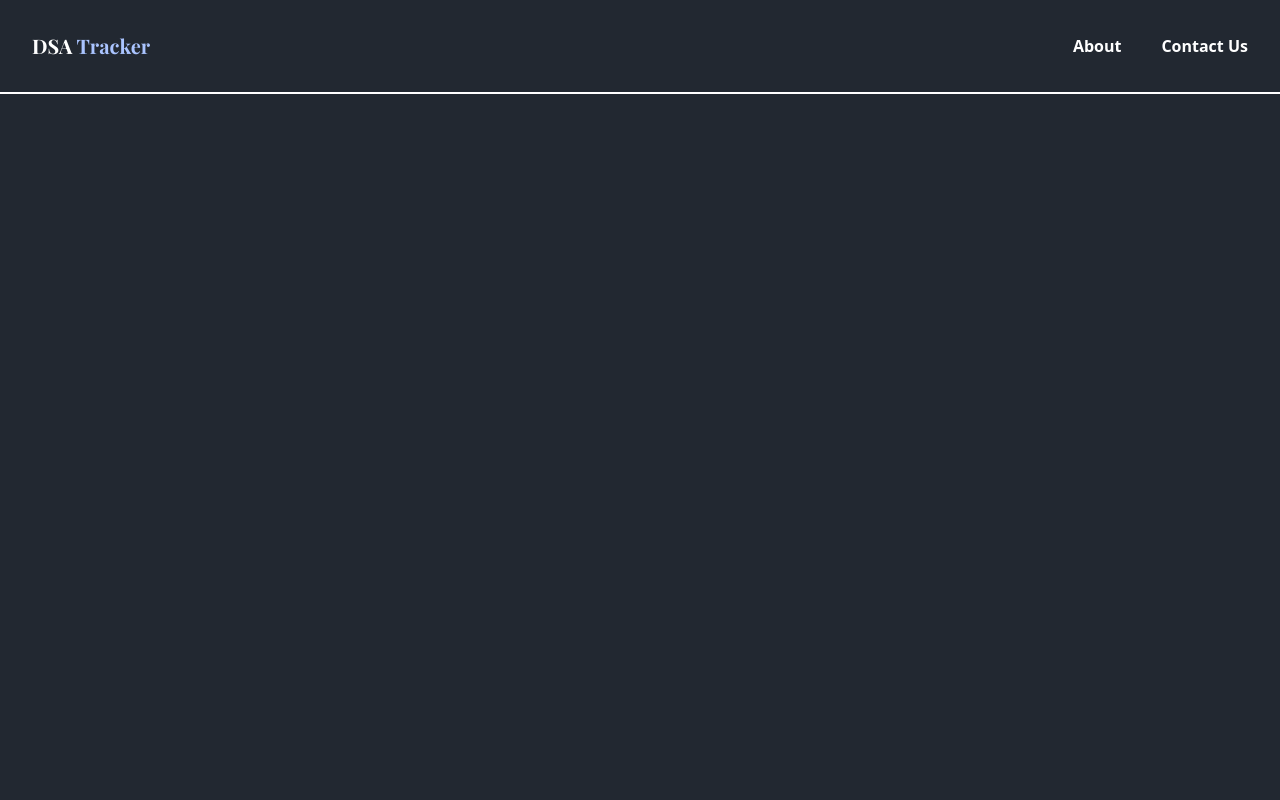
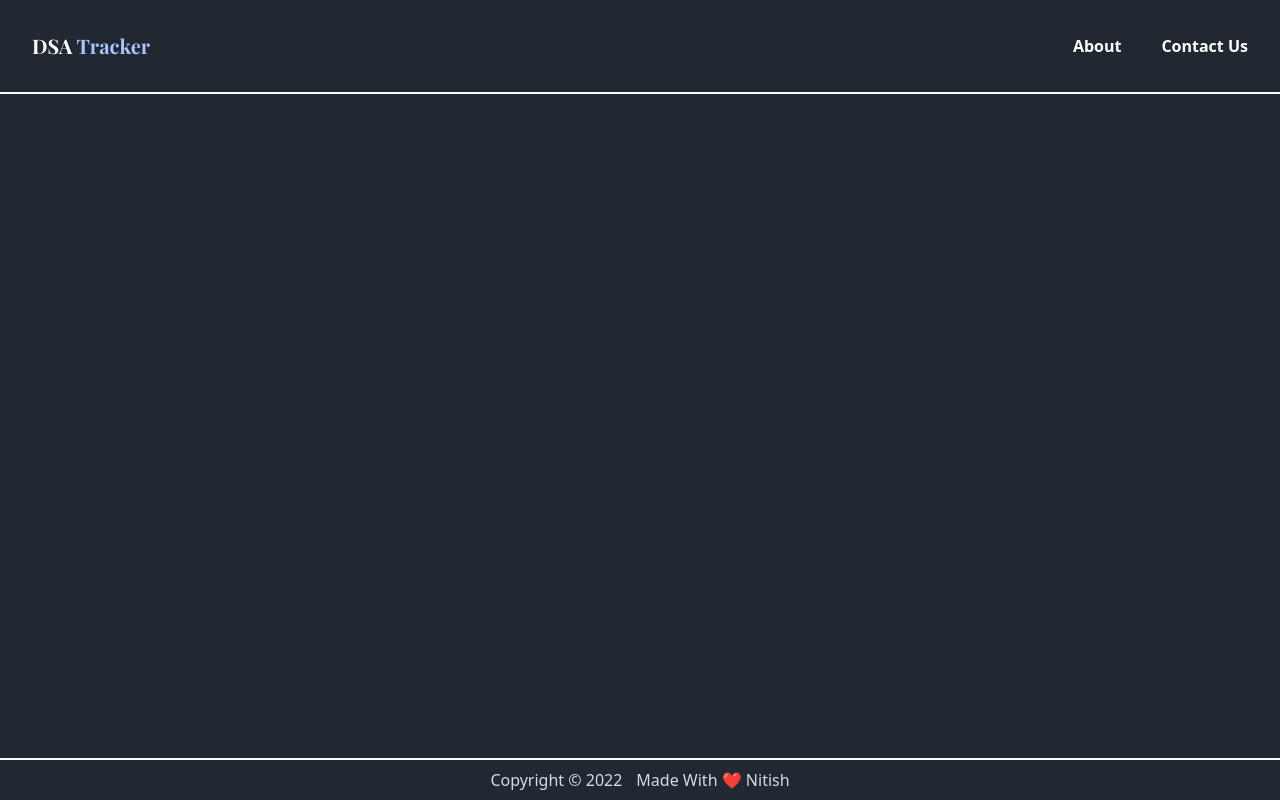
Before and after one commit to nitishkumarverma1214/dsa-tracker, a React (Vite) app: page / in a window 1280 px wide. Built offline with nearby package versions, Linux system fonts and the light colour scheme.

Commit message:
added footer

```diff
--- a/public/output.css
+++ b/public/output.css
@@ -519,24 +519,40 @@ video {
   position: fixed;
 }
 
+.relative{
+  position: relative;
+}
+
+.sticky{
+  position: sticky;
+}
+
 .right-0{
   right: 0px;
+}
+
+.bottom-0{
+  bottom: 0px;
+}
+
+.bottom-3{
+  bottom: 0.75rem;
+}
+
+.left-\[50\%\]{
+  left: 50%;
 }
 
 .z-10{
   z-index: 10;
 }
 
-.m-10{
-  margin: 2.5rem;
+.z-0{
+  z-index: 0;
 }
 
-.m-5{
-  margin: 1.25rem;
-}
-
-.m-auto{
-  margin: auto;
+.z-\[-1\]{
+  z-index: -1;
 }
 
 .mx-4{
@@ -561,44 +577,24 @@ video {
   display: flex;
 }
 
-.hidden{
-  display: none;
-}
-
 .h-full{
   height: 100%;
-}
-
-.h-\[20px\]{
-  height: 20px;
-}
-
-.h-\[30px\]{
-  height: 30px;
-}
-
-.h-3{
-  height: 0.75rem;
 }
 
 .h-\[40px\]{
   height: 40px;
 }
 
+.h-10{
+  height: 2.5rem;
+}
+
+.h-16{
+  height: 4rem;
+}
+
 .w-full{
   width: 100%;
-}
-
-.w-\[20px\]{
-  width: 20px;
-}
-
-.w-\[30px\]{
-  width: 30px;
-}
-
-.w-3{
-  width: 0.75rem;
 }
 
 .w-\[40px\]{
@@ -607,6 +603,11 @@ video {
 
 .w-2\/3{
   width: 66.666667%;
+}
+
+.translate-x-\[100\%\]{
+  --tw-translate-x: 100%;
+  transform: translate(var(--tw-translate-x), var(--tw-translate-y)) rotate(var(--tw-rotate)) skewX(var(--tw-skew-x)) skewY(var(--tw-skew-y)) scaleX(var(--tw-scale-x)) scaleY(var(--tw-scale-y));
 }
 
 .resize{
@@ -621,6 +622,14 @@ video {
   align-items: center;
 }
 
+.justify-end{
+  justify-content: flex-end;
+}
+
+.justify-center{
+  justify-content: center;
+}
+
 .justify-between{
   justify-content: space-between;
 }
@@ -633,16 +642,42 @@ video {
   gap: 1.25rem;
 }
 
-.justify-self-end{
-  justify-self: end;
+.gap-2{
+  gap: 0.5rem;
 }
 
-.justify-self-center{
-  justify-self: center;
+.gap-4{
+  gap: 1rem;
+}
+
+.gap-3\.5{
+  gap: 0.875rem;
+}
+
+.gap-3{
+  gap: 0.75rem;
 }
 
 .border-b-2{
   border-bottom-width: 2px;
+}
+
+.border-t-2{
+  border-top-width: 2px;
+}
+
+.border-solid{
+  border-style: solid;
+}
+
+.border-t-white{
+  --tw-border-opacity: 1;
+  border-top-color: rgb(255 255 255 / var(--tw-border-opacity));
+}
+
+.border-b-white{
+  --tw-border-opacity: 1;
+  border-bottom-color: rgb(255 255 255 / var(--tw-border-opacity));
 }
 
 .bg-black{
@@ -650,14 +685,9 @@ video {
   background-color: rgb(34 40 49 / var(--tw-bg-opacity));
 }
 
-.bg-purple{
+.bg-blue{
   --tw-bg-opacity: 1;
-  background-color: rgb(127 102 157 / var(--tw-bg-opacity));
-}
-
-.bg-gray{
-  --tw-bg-opacity: 1;
-  background-color: rgb(187 187 187 / var(--tw-bg-opacity));
+  background-color: rgb(170 196 255 / var(--tw-bg-opacity));
 }
 
 .p-8{
@@ -672,14 +702,14 @@ video {
   padding: 1rem;
 }
 
-.py-4{
-  padding-top: 1rem;
-  padding-bottom: 1rem;
-}
-
 .px-4{
   padding-left: 1rem;
   padding-right: 1rem;
+}
+
+.py-2{
+  padding-top: 0.5rem;
+  padding-bottom: 0.5rem;
 }
 
 .font-playFair{
@@ -704,6 +734,11 @@ video {
   color: rgb(170 196 255 / var(--tw-text-opacity));
 }
 
+.text-light-grey{
+  --tw-text-opacity: 1;
+  color: rgb(211 220 230 / var(--tw-text-opacity));
+}
+
 html,
 body,
 #root,
@@ -712,3 +747,9 @@ body,
   background-color: black;
   color: white;
 }
+
+@media (min-width: 768px){
+  .md\:flex-row{
+    flex-direction: row;
+  }
+}
--- a/src/App.jsx
+++ b/src/App.jsx
@@ -1,10 +1,13 @@
 import "./App.css";
+import Footer from "./scenes/Footer";
 import Navbar from "./scenes/Navbar";
 
 function App() {
   return (
     <div className="App bg-black h-full w-full">
       <Navbar />
+
+      <Footer />
     </div>
   );
 }
--- /dev/null
+++ b/src/scenes/Footer.jsx
@@ -0,0 +1,16 @@
+import React from "react";
+
+function Footer() {
+  return (
+    <div
+      className="border-t-2 py-2 border-solid border-t-white
+    fixed h-18 text-light-grey w-full bottom-0 flex items-center
+    justify-center gap-3.5  flex-col md:flex-row z-0"
+    >
+      <span>Copyright © 2022 </span>
+      <span>Made With ❤️ Nitish</span>
+    </div>
+  );
+}
+
+export default Footer;
--- a/src/scenes/Navbar.jsx
+++ b/src/scenes/Navbar.jsx
@@ -3,6 +3,7 @@ import { useState } from "react";
 import UseMediaQuery from "../hooks/useMediaQuery";
 import menu from "../assets/menu-icon.svg";
 import closeMenu from "../assets/close-icon.svg";
+import { useEffect } from "react";
 
 function Navbar() {
   const [isMenuToggle, setIsMenuToggle] = useState(false);
@@ -14,12 +15,12 @@ function Navbar() {
 
   return (
     <>
-      <div className="border-b-white border-b-2 flex justify-between fixed w-full">
+      <div className="border-b-white border-b-2 flex justify-between fixed w-full z-2">
         {/* Brand Logo  */}
         <div className="brand-logo font-bold p-8 text-xl font-playFair">
           DSA <span className="text-blue">Tracker</span>
         </div>
-        {console.log(isMediumScreen)}
+
         {isMediumScreen ? (
           // Navbar for Medium Screen
           <ul className="flex items-center gap-10 px-4 mx-4 font-semibold">
@@ -38,10 +39,14 @@ function Navbar() {
             </button>
           </div>
         )}
+      </div>
       {isMenuToggle && !isMediumScreen && (
-          <>
-            {/* <div className="backdrop w-full h-full bg-gray fixed z-1 hidden"></div> */}
-            <div className="h-full w-2/3 fixed z-2 bg-purple right-0 flex flex-col">
+        <div>
+          <div
+            className="backdrop w-full h-full bg-light-gray fixed z-1"
+            onClick={handleMenu}
+          ></div>
+          <div className="h-full w-2/3 fixed z-10 bg-blue right-0 flex flex-col">
             <div className="ml-auto p-4 mb-4" onClick={handleMenu}>
               <img
                 src={closeMenu}
@@ -58,9 +63,8 @@ function Navbar() {
               </li>
             </ul>
           </div>
-          </>
+        </div>
       )}
-      </div>
     </>
   );
 }
--- a/tailwind.config.cjs
+++ b/tailwind.config.cjs
@@ -10,7 +10,7 @@ module.exports = {
     },
     colors: {
       "dark-blue": "#B1B2FF",
-      "light-blue": "EEF1FF",
+      "light-blue": "#EEF1FF",
       blue: "#AAC4FF",
       "golden-yellow": "#FED049",
       purple: "#7F669D",
@@ -20,9 +20,20 @@ module.exports = {
       yellow: "#ffc82c",
       black: "#222831",
       "light-black": "#393E46",
-      "gray-dark": "#273444",
+      "dark-grey": "#273444",
       gray: "#BBBBBB",
-      "gray-light": "#d3dce6",
+      "light-grey": "#d3dce6",
+      white: "#ffffff",
+    },
+    backgroundColor: {
+      "dark-blue": "#B1B2FF",
+      "light-blue": "#EEF1FF",
+      blue: "#AAC4FF",
+      black: "#222831",
+      "light-black": "#393E46",
+      "dark-grey": "#273444",
+      "light-grey": "#d3dce6",
+      white: "#ffffff",
     },
     /*
     font-family: 'Montserrat', sans-serif;
```
Also changed, not shown: src/assets/menu-icon.svg. Lines whose indentation alone changed are shown as unchanged.
